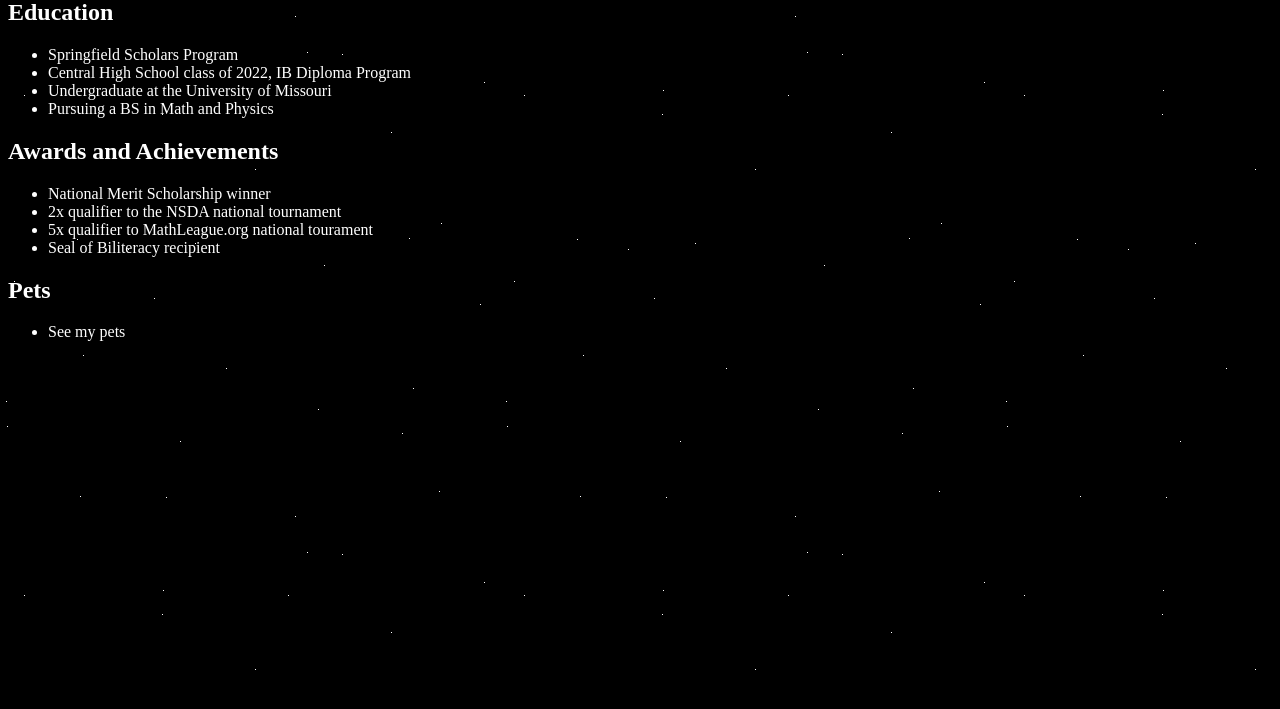
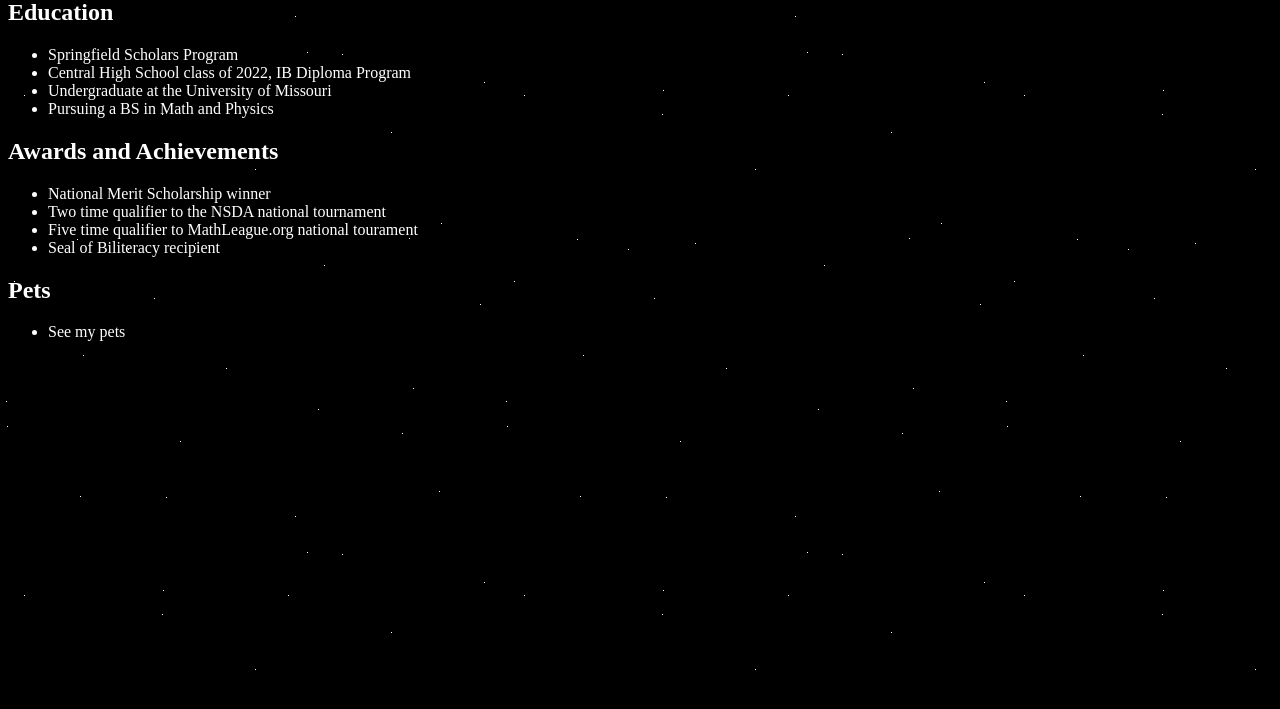
Before and after one commit to HDtCdr/hdtcdr.github.io, a plain HTML site: page about/index.html in a window 1280 px wide. Shown: the part 81-790 px from the top of the page. Drawn offline with Linux system fonts and the light colour scheme.

Commit message:
Words instead of numbers

```diff
--- a/about/index.html
+++ b/about/index.html
@@ -7,7 +7,7 @@
 	<body>
 		<h1>About Me</h1>
 		<h2>Education</h2><ul><li><a href="https://www.sps.org/Page/4286">Springfield Scholars Program</a></li><li>Central High School class of 2022, <a href="https://www.ibo.org">IB Diploma Program</a></li><li>Undergraduate at the University of Missouri</li><li>Pursuing a BS in Math and Physics</li></ul>
-		<h2>Awards and Achievements</h2><ul><li>National Merit Scholarship winner</li><li>2x qualifier to the <a href="https://www.speechanddebate.org">NSDA</a> national tournament</li><li>5x qualifier to <a href="https://www.mathleague.org">MathLeague.org</a> national tourament</li><li><a href="https://sealofbiliteracy.org">Seal of Biliteracy</a> recipient</li></ul>
+		<h2>Awards and Achievements</h2><ul><li>National Merit Scholarship winner</li><li>Two time qualifier to the <a href="https://www.speechanddebate.org">NSDA</a> national tournament</li><li>Five time qualifier to <a href="https://www.mathleague.org">MathLeague.org</a> national tourament</li><li><a href="https://sealofbiliteracy.org">Seal of Biliteracy</a> recipient</li></ul>
 		<h2>Pets</h2><ul><li><a href="dogs">See my pets</a></li></ul>
 
 	</body>
```
